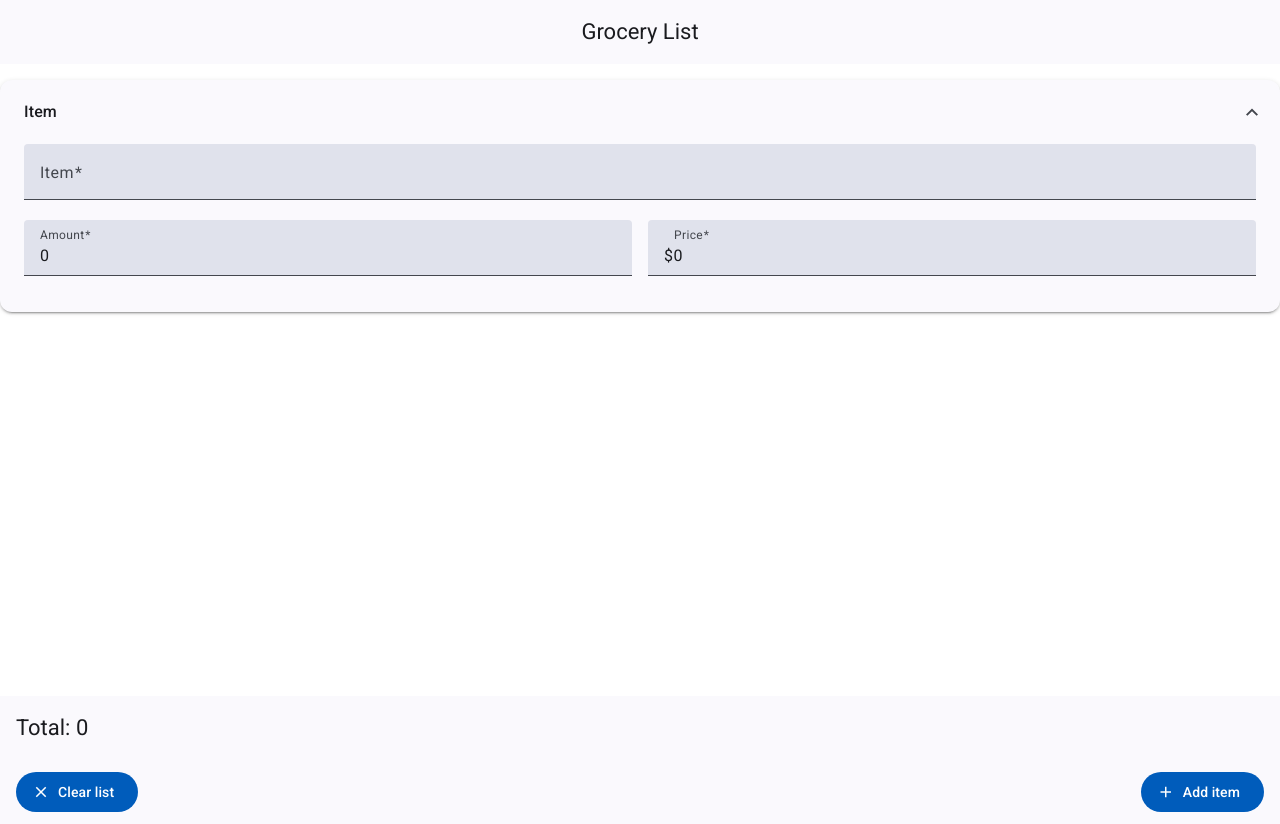
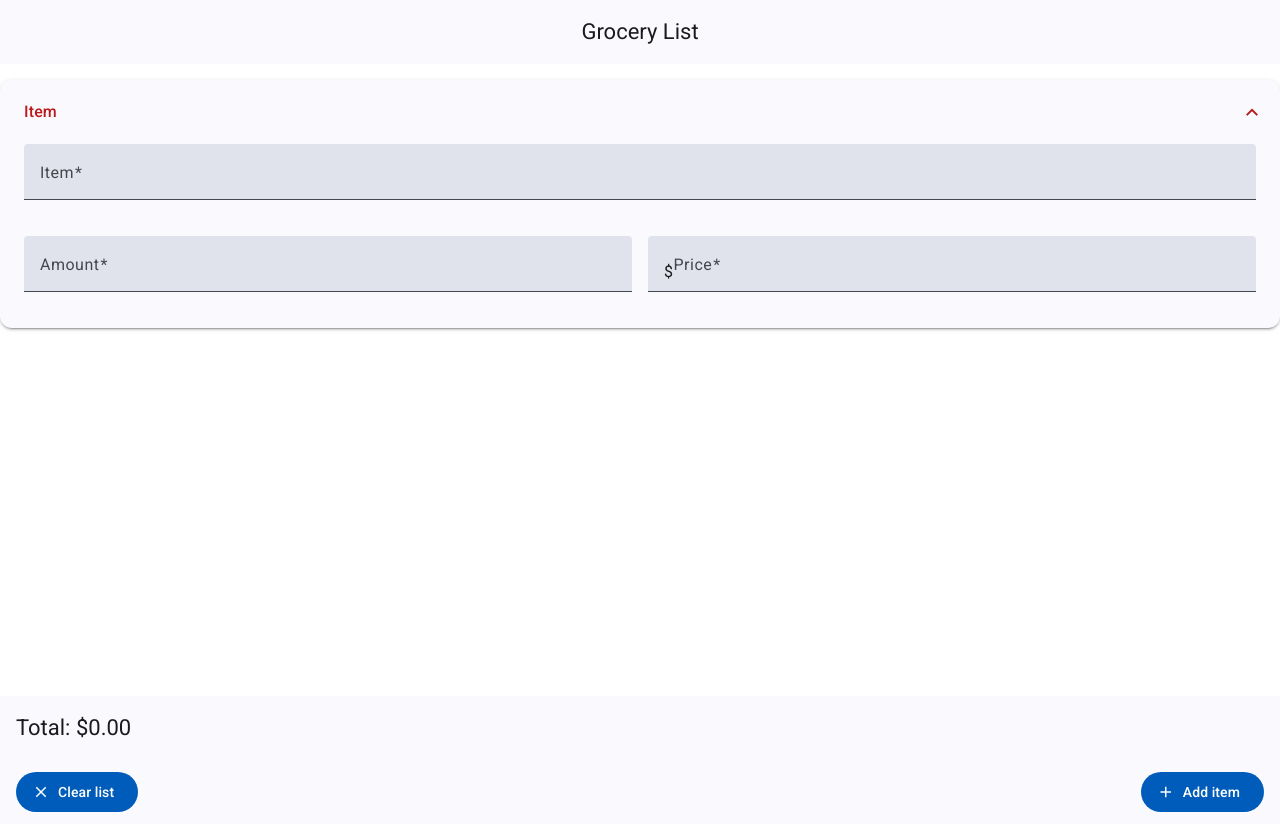
Before and after one commit to MathRocha/GroceryList, an Angular app: page / in a window 1280 px wide. Built offline with nearby package versions, Linux system fonts and the light colour scheme.

Commit message:
minor layout and validations changes

```diff
--- a/src/app/app.html
+++ b/src/app/app.html
@@ -9,14 +9,16 @@
     @for (itemGroup of itemsForm.controls; track itemGroup; let isFirstItem =
     $first ) {
     <mat-expansion-panel [expanded]="isFirstItem">
-      <mat-expansion-panel-header>
+      <mat-expansion-panel-header
+        [class]="itemGroup.valid ? '' : 'invalid-panel'"
+      >
         <mat-panel-title>
           {{ itemGroup.get("name")?.value || "Item" }}
         </mat-panel-title>
         <mat-panel-description>
           {{
             itemGroup.get("total")?.value
-              ? "Total: " + itemGroup.get("total")?.value
+              ? "Total: " + (itemGroup.get("total")?.value | currency)
               : ""
           }}
         </mat-panel-description>
@@ -26,6 +28,9 @@
         <mat-form-field class="item-form-field">
           <mat-label>Item</mat-label>
           <input matInput placeholder="Ex. Milk" formControlName="name" />
+          @if(itemGroup.get('name')?.hasError('required')) {
+          <mat-error>Item is required</mat-error>
+          }
         </mat-form-field>
 
         <div class="amount-price">
@@ -37,6 +42,9 @@
               type="number"
               formControlName="amount"
             />
+            @if(itemGroup.get('amount')?.hasError('required')) {
+            <mat-error>Amount is required</mat-error>
+            }
           </mat-form-field>
 
           <mat-form-field>
@@ -48,6 +56,9 @@
               type="number"
               formControlName="price"
             />
+            @if(itemGroup.get('price')?.hasError('required')) {
+            <mat-error>Price is required</mat-error>
+            }
           </mat-form-field>
         </div>
       </form>
@@ -58,7 +69,7 @@
 
 <footer>
   <mat-toolbar>
-    <mat-toolbar-row>Total: {{ total }}</mat-toolbar-row>
+    <mat-toolbar-row>Total: {{ total | currency }}</mat-toolbar-row>
     <mat-toolbar-row id="toolbar-buttons-row">
       <button matButton="filled" (click)="clearList()">
         <mat-icon>clear</mat-icon> Clear list
--- a/src/app/app.scss
+++ b/src/app/app.scss
@@ -1,3 +1,5 @@
+@use "@angular/material" as mat;
+
 #header-toolbar {
   justify-content: center;
 }
@@ -16,6 +18,12 @@ main {
   margin: 1em 0 !important;
 }
 
+form {
+  display: flex;
+  flex-direction: column;
+  row-gap: 1em;
+}
+
 .item-form-field {
   width: 100%;
 }
@@ -28,3 +36,13 @@ main {
     width: 50%;
   }
 }
+
+.invalid-panel {
+  @include mat.expansion-overrides(
+    (
+      header-text-color: var(--mat-sys-error),
+      header-description-color: var(--mat-sys-error),
+      header-indicator-color: var(--mat-sys-error),
+    )
+  );
+}
--- a/src/app/app.ts
+++ b/src/app/app.ts
@@ -1,3 +1,4 @@
+import { CurrencyPipe } from '@angular/common';
 import { Component, OnInit } from '@angular/core';
 import {
   FormArray,
@@ -27,6 +28,7 @@ import { debounceTime } from 'rxjs';
     MatToolbarModule,
     ReactiveFormsModule,
     FormsModule,
+    CurrencyPipe,
   ],
   templateUrl: './app.html',
   styleUrl: './app.scss',
@@ -63,10 +65,10 @@ export class App implements OnInit {
 
   private get itemGroup() {
     return new FormGroup({
-      name: new FormControl<string>('', Validators.required),
-      amount: new FormControl<number>(0, Validators.required),
-      price: new FormControl<number>(0, Validators.required),
-      total: new FormControl<number>(0, Validators.required),
+      name: new FormControl<string | null>(null, Validators.required),
+      amount: new FormControl<number | null>(null, Validators.required),
+      price: new FormControl<number | null>(null, Validators.required),
+      total: new FormControl<number | null>(null),
     });
   }
 
```
